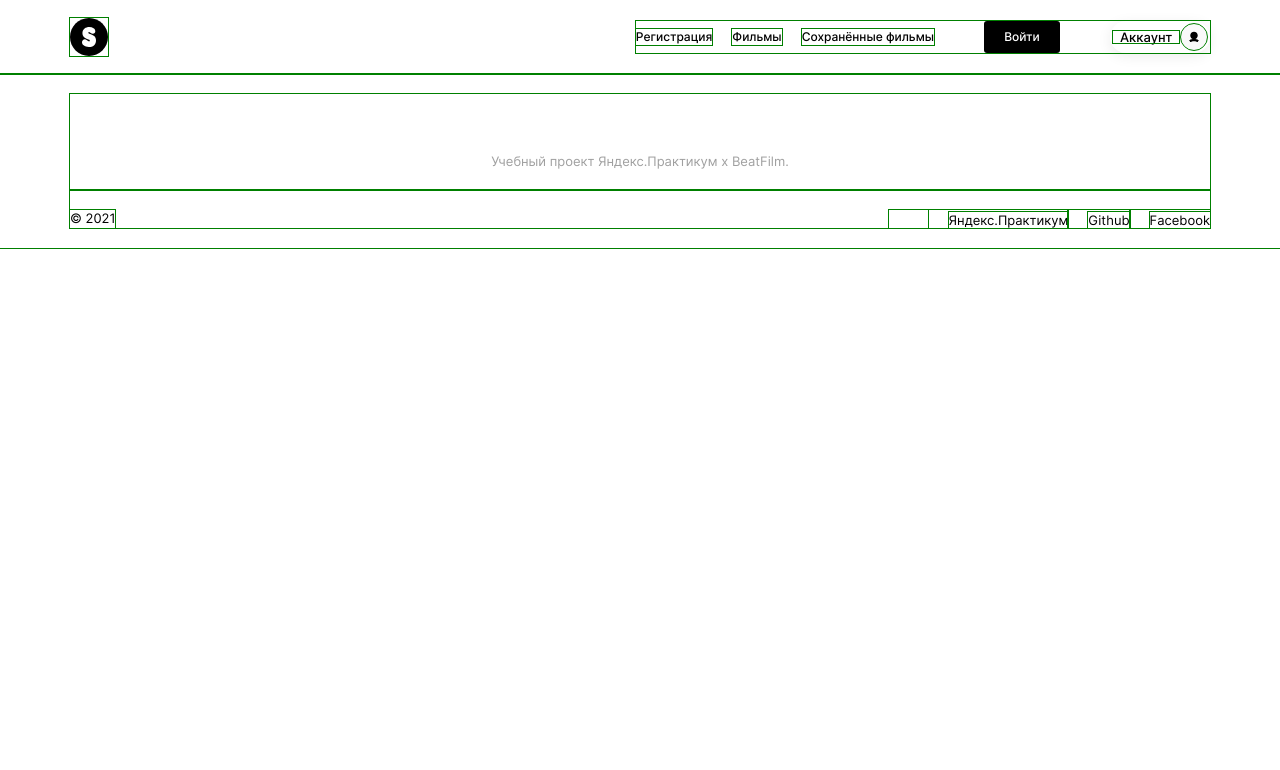
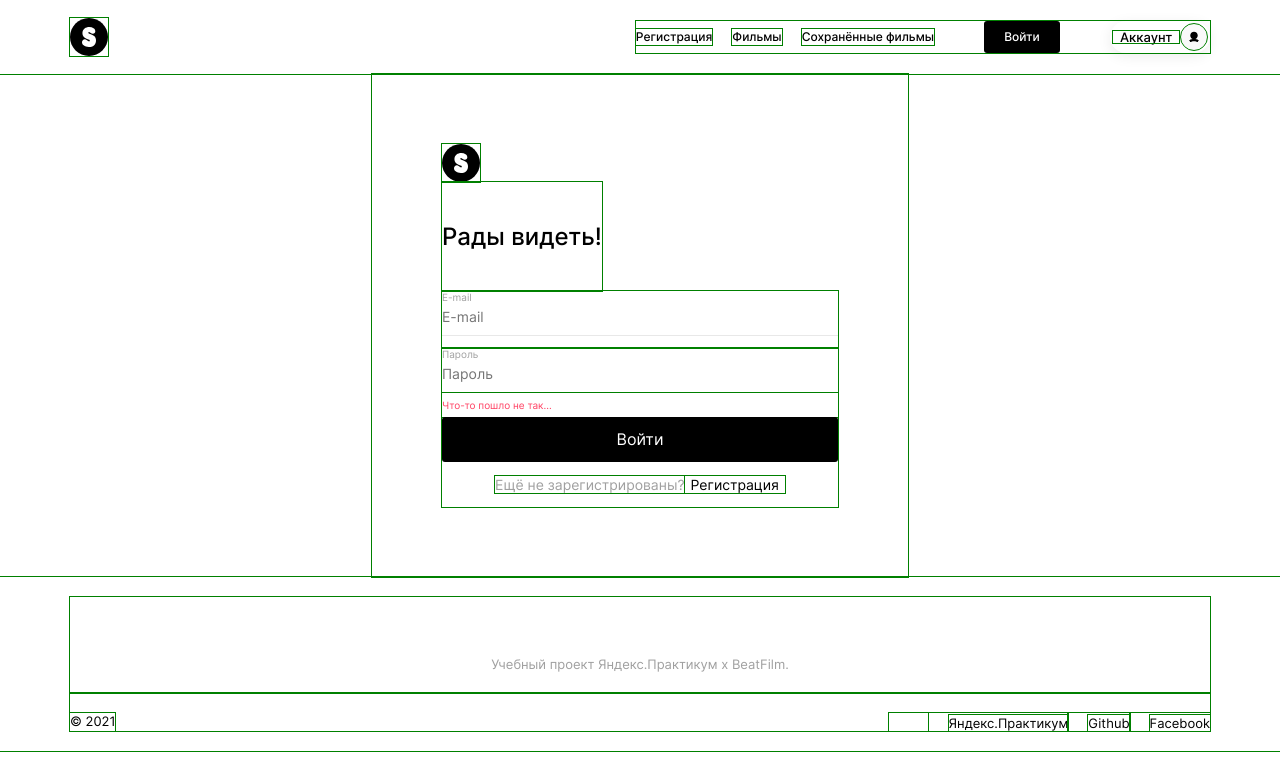
Before and after one commit to AmoryMeow/movies-explorer-frontend, a React (Create React App) app: page /signin in a window 1280 px wide. Shown: the top 770 px of the page. Built offline with nearby package versions, Linux system fonts and the light colour scheme.

Commit message:
feat: Login

```diff
--- a/src/components/App/App.js
+++ b/src/components/App/App.js
@@ -6,11 +6,15 @@ import Header from '../Header/Header';
 import Footer from '../Footer/Footer';
 import Movies from '../Movies/Movies';
 import Profile from '../Profile/Profile';
+import Register from '../Register/Register';
+import Login from '../Login/Login';
 
 function App() {
+  const [loggedIn, setLoggedIn] = React.useState(true);
+
   return (
     <div className="page">
-      <Header />
+      { loggedIn && <Header /> }
 
       <Switch>
 
@@ -30,9 +34,18 @@ function App() {
           <Profile/>
         </Route>
 
+        <Route path='/signup'>
+          <Register/>
+        </Route>
+
+        <Route path='/signin'>
+          <Login />
+        </Route>
+
       </Switch>
 
-      <Footer />
+
+      { loggedIn && <Footer /> }
 
     </div>
   );
--- /dev/null
+++ b/src/components/Login/Login.css
@@ -0,0 +1,17 @@
+.login {
+  padding: 70px;
+  display: flex;
+  flex-direction: column;
+  align-items: flex-start;
+  max-width: 396px;
+  margin: 0 auto;
+}
+
+.login__title {
+  font-style: normal;
+  font-weight: 500;
+  font-size: 24px;
+  line-height: 29px;
+  margin: 0;
+  padding: 40px 0;
+}
--- /dev/null
+++ b/src/components/Login/Login.js
@@ -0,0 +1,39 @@
+import './Login.css';
+import Input from '../Input/Input';
+import logo from '../../images/logo.svg';
+import { NavLink } from 'react-router-dom';
+import AuthForm from '../AuthForm/AuthForm';
+
+function Register() {
+  return (
+    <section className="login">
+      <NavLink to="/" className="logo"><img src={logo} alt="Логотип"/></NavLink>
+      <h2 className="login__title">Рады видеть!</h2>
+
+      <AuthForm
+        name="login"
+        submitText="Войти"
+        linkText="Регистрация"
+        linkSubText="Ещё не зарегистрированы?"
+        link="/signup"
+      >
+        <Input
+          id="email"
+          name="email"
+          type="email"
+          placeholder="E-mail"
+        />
+        <Input
+          id="password"
+          name="password"
+          type="password"
+          placeholder="Пароль"
+          errorText="Что-то пошло не так..."
+        />
+      </AuthForm>
+
+    </section>
+  );
+}
+
+export default Register;
```
